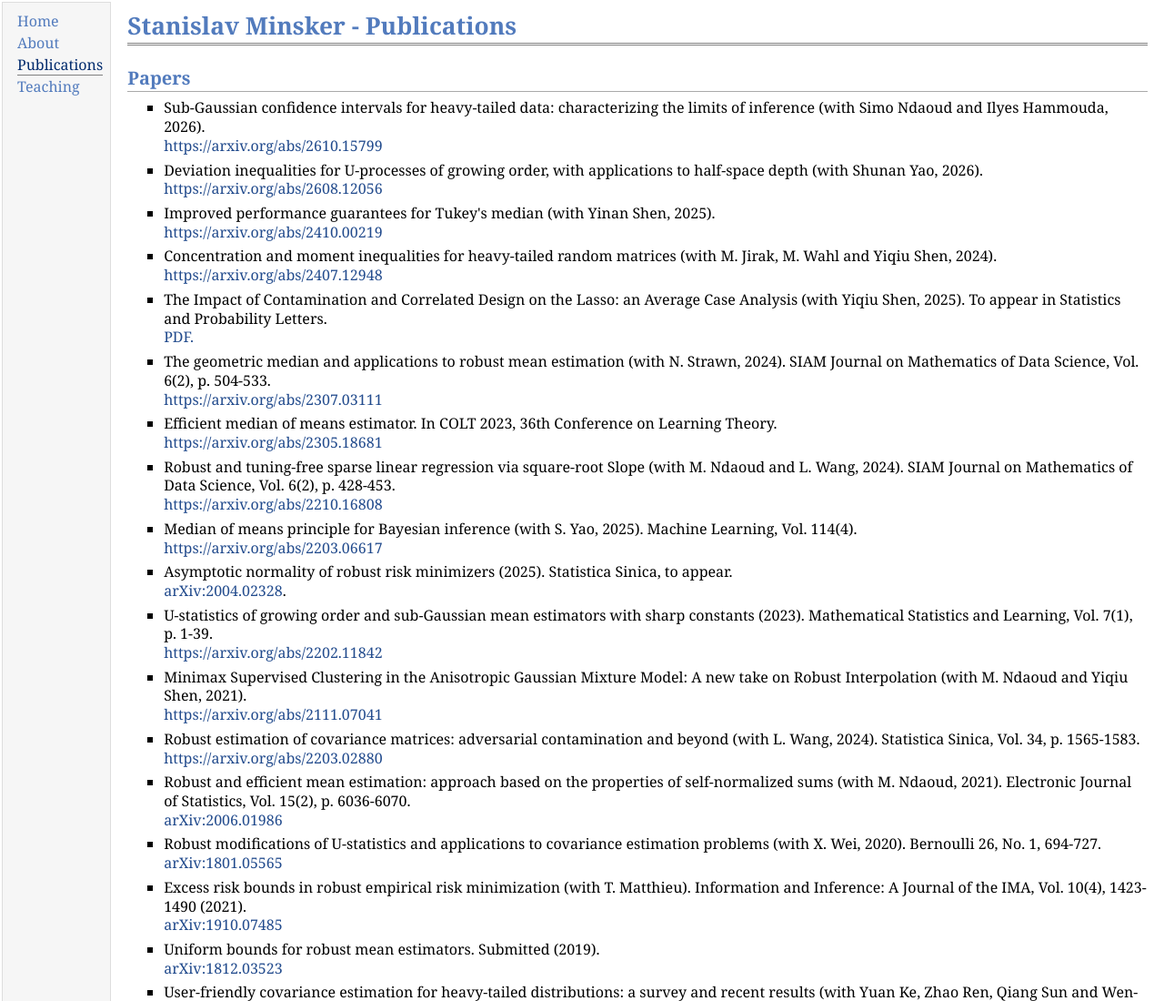
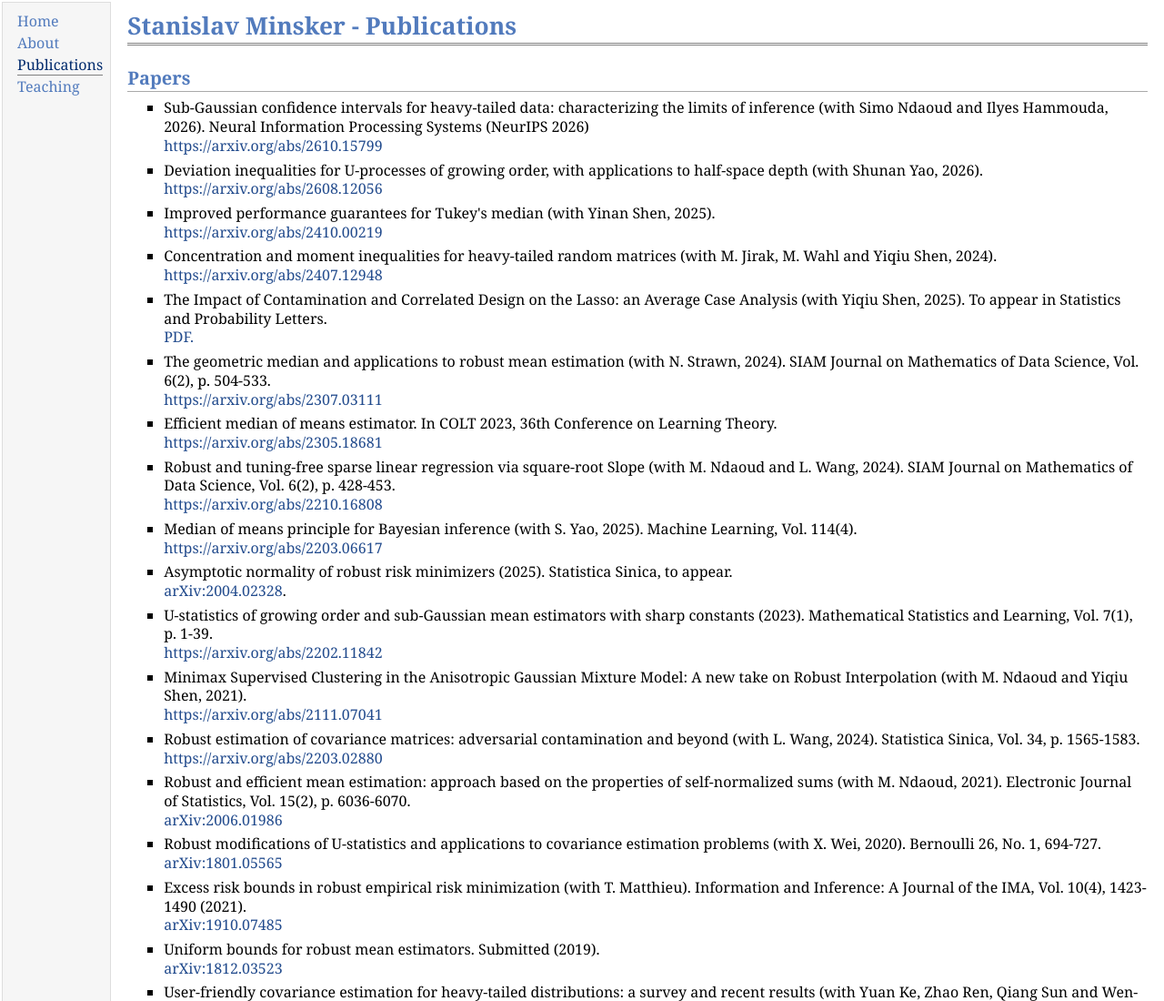
Before and after one commit to stasminsker/stasminsker.github.io, a plain HTML site: page publications.html in a window 1280 px wide. Shown: the top 1100 px of the page at 91% size. Drawn offline with Linux system fonts and the light colour scheme.

Commit message:
Updated journal

```diff
--- a/publications.html
+++ b/publications.html
@@ -23,7 +23,7 @@
 <h2>Papers </h2>
 <ul>
 <li><p>Sub-Gaussian confidence intervals for heavy-tailed data: characterizing the limits of inference
-(with Simo Ndaoud and Ilyes Hammouda, 2026).  <br />
+(with Simo Ndaoud and Ilyes Hammouda, 2026).  Neural Information Processing Systems (NeurIPS 2026)<br />
 <a href="https://arxiv.org/abs/2610.15799">https://arxiv.org/abs/2610.15799</a></p>
 </li>
 <li><p>Deviation inequalities for U-processes of growing order, with applications to half-space depth (with Shunan Yao, 2026).  <br />
```
